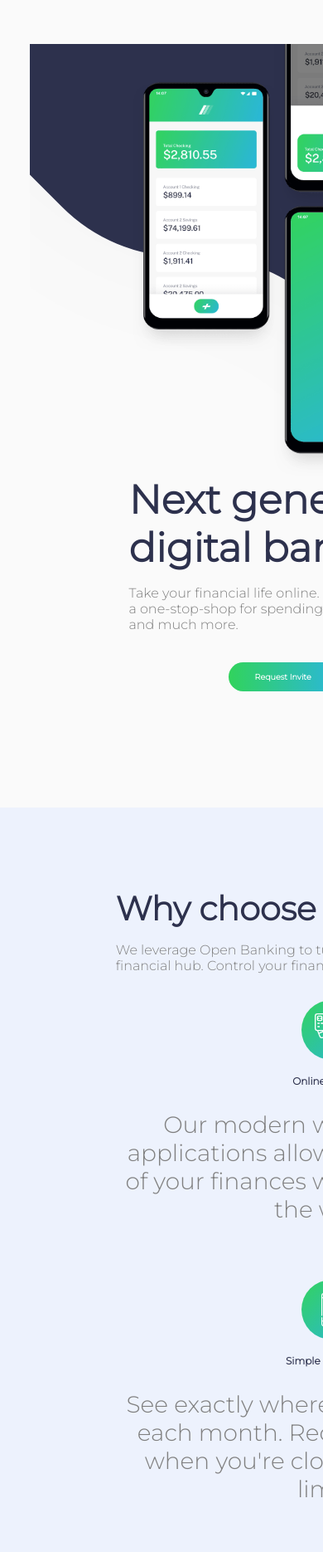
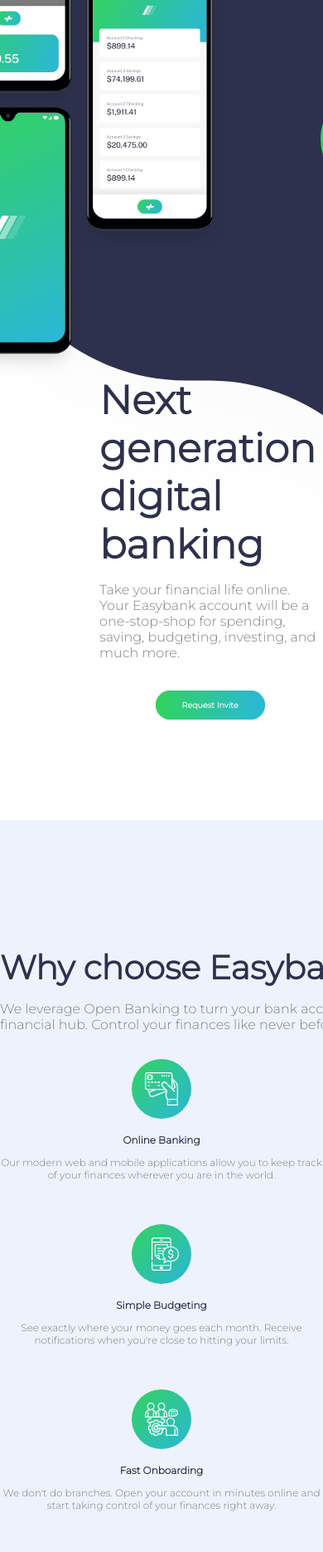
Before and after one commit to Kolahub/easybank-landing-page-master, a website: page index.html in a window 390 px wide. Shown: the part 67-1937 px from the top of the page at 83% size. Drawn offline with Linux system fonts and the light colour scheme.

Commit message:
mobile responsiveness

```diff
--- a/sass/base/_base.scss
+++ b/sass/base/_base.scss
@@ -1,6 +1,8 @@
 html {
     font-size: 62.5%;
-
+  //   height:100%;
+  // min-height:100%;
+  // max-height:100%;
     @include respond(tab-land) {
         font-size: 56.25%; // 1rem = 9px; 9px/16px = 50%
       }
@@ -15,4 +17,10 @@
 
 body {
     box-sizing: inherit;
+    // height:100%;
+    // min-height:100%;
+    // max-height:100%;
+    @include respond(phone-port) {
+      // overflow-x: hidden;
+    }
 }
--- a/sass/base/_typography.scss
+++ b/sass/base/_typography.scss
@@ -5,6 +5,7 @@
     box-sizing: border-box;
 
 }
+
 .text__primary {
     font-size: 1.8rem;
     color: $dark-gray;
@@ -15,9 +16,9 @@
 .text__secondary {
     font-size: 1.5rem;
     color: $dark-gray;
-    @include respond(tab-port) {
-        font-size: 3.5rem;
-      }
+    // @include respond(tab-port) {
+    //     font-size: 3.5rem;
+    //   }
 }
 .heading__secondary {
     font-size: 3rem;
--- a/sass/layouts/_grid.scss
+++ b/sass/layouts/_grid.scss
@@ -2,7 +2,6 @@
     display: grid;
     grid-template-columns: 1fr 1fr 1fr 1fr;
     column-gap: 2rem;
-    max-width: 114;
     @include respond(phone-port) {
         grid-template-columns: 1fr;
         row-gap: 5rem;
@@ -31,8 +30,6 @@
 
     @include respond(phone-port) {
         grid-template-columns: 1fr;
-        row-gap: 1rem;
-            place-items: center;
     }
 
 }
--- a/sass/layouts/_header.scss
+++ b/sass/layouts/_header.scss
@@ -13,7 +13,7 @@
     top: 0;
     left: 0;
     right: 0;
-    z-index: 100;
+    z-index: 200;
 
     &__btn {
         @include respond(phone-port) {
--- a/sass/layouts/_home.scss
+++ b/sass/layouts/_home.scss
@@ -4,7 +4,7 @@
     align-items: center;
     position: relative;
     overflow: hidden;
-    height: 100rem;
+    height: 125vh;
     max-width: 136rem;
     margin: 0 0 0 auto;
     @include respond(tab-land) {
@@ -19,7 +19,7 @@
         background-size: cover;
         background-position: 0% 280%;
         display: block;
-        width: 200%;
+        // width: 205%;
 
 
     }
@@ -58,8 +58,8 @@
 
         &--intro {
             height: 90rem;
-            width: 120rem;
-            margin-top: -40rem;
+            width: 130rem;
+            margin-top: -27rem;
 
             @include respond(tab-land) {
                 height: 80rem;
@@ -84,11 +84,11 @@
         }
 
         &--subIntro {
-            height: 90rem;
-            width: 75rem;
+            height: 100rem;
+            width: 85rem;
             position: absolute;
-            top: -28.5rem;
-            right: 27rem;
+            top: -18rem;
+            right: 25rem;
 
             @include respond(tab-land) {
                 height: 80rem;
--- a/sass/pages/_home.scss
+++ b/sass/pages/_home.scss
@@ -1,34 +1,28 @@
-.home__section {
-    padding: 0 0 5rem 0;
-    background-color: $lighter-gray;
-
-    @include respond (phone-port) {
-        padding: 15rem 0;
-        width: 205%;
-    }
-}
 .why__section {
-    padding: 8rem 0;
+    padding: 15rem 0;
     background-color: $Light-Grayish-Blue;
-    margin-top: -35rem;
+    margin-top: -17rem;
+    width: 100%;
 
     @include respond (phone-port) {
         margin-top: 0;
-        width: 205%;
+        // width: auto;
     }
 }
 
 .article__section {
     padding: 10rem 0;
     background-color: $lighter-gray;
+    margin-top: -5rem;
     transform: skewY(-3deg);
+
 
     & > * {
         transform: skewY(3deg);
     }
 
     @include respond (phone-port) {
-        width: 205%;
+        // width: 205%;
     }
 }
 
@@ -38,6 +32,6 @@
     background-color: $Dark-Blue;
 
     @include respond (phone-port) {
-        width: 205%;
+        // width: 205%;
     }
 }
```
Also changed, not shown: index.html (+1 -0 lines), style.css.
